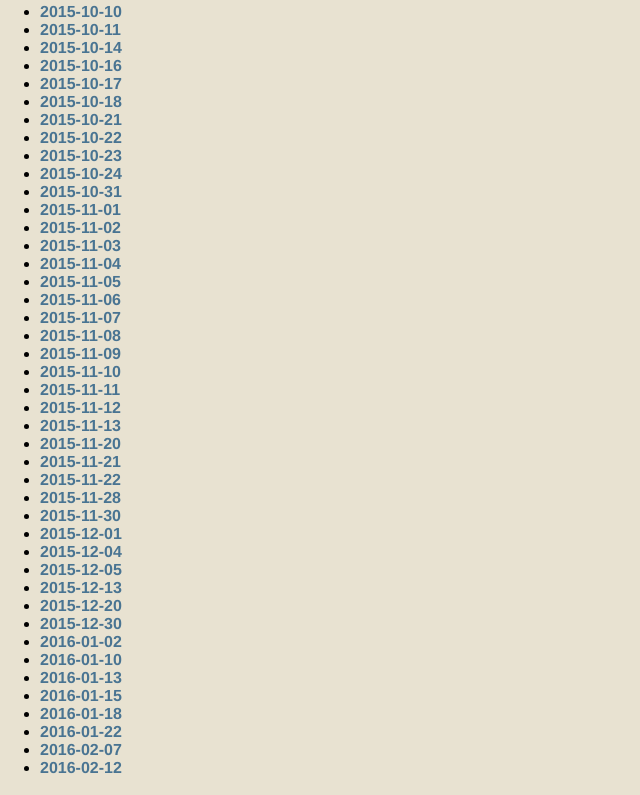
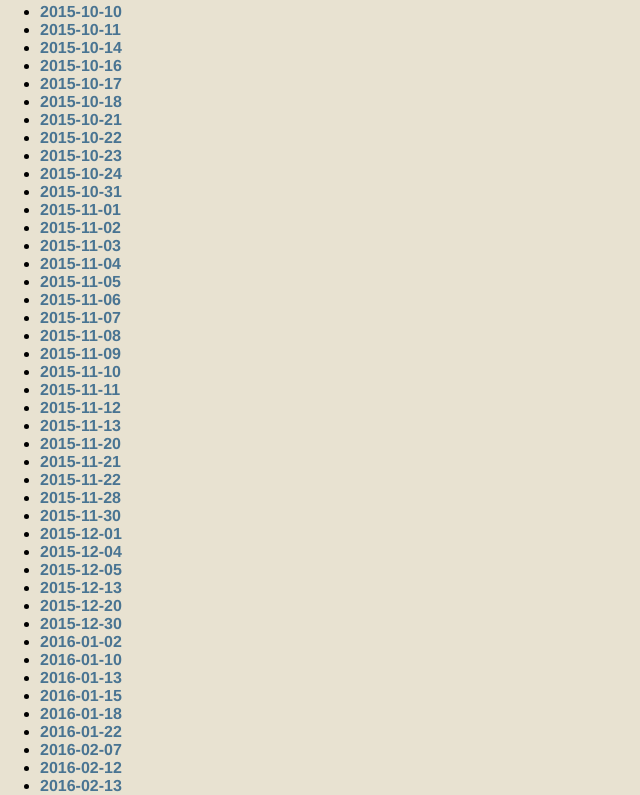
Before and after one commit to chrishunt/tracks, a plain HTML site: page tracks.html in a window 1280 px wide. Shown: the part 2497-3292 px from the top of the page, without its empty margins (0-640 px from the left). Drawn offline with Linux system fonts and the light colour scheme.

Commit message:
Add track for 2016-02-13

```diff
--- a/tracks.html
+++ b/tracks.html
@@ -196,6 +196,7 @@
       <li><a href="map.html?2016-01-22">2016-01-22</a></li>
       <li><a href="map.html?2016-02-07">2016-02-07</a></li>
       <li><a href="map.html?2016-02-12">2016-02-12</a></li>
+      <li><a href="map.html?2016-02-13">2016-02-13</a></li>
       <!-- NEW ENTRIES ABOVE THIS LINE -->
     </ul>
 
```
Also changed, not shown: 1 other file.
